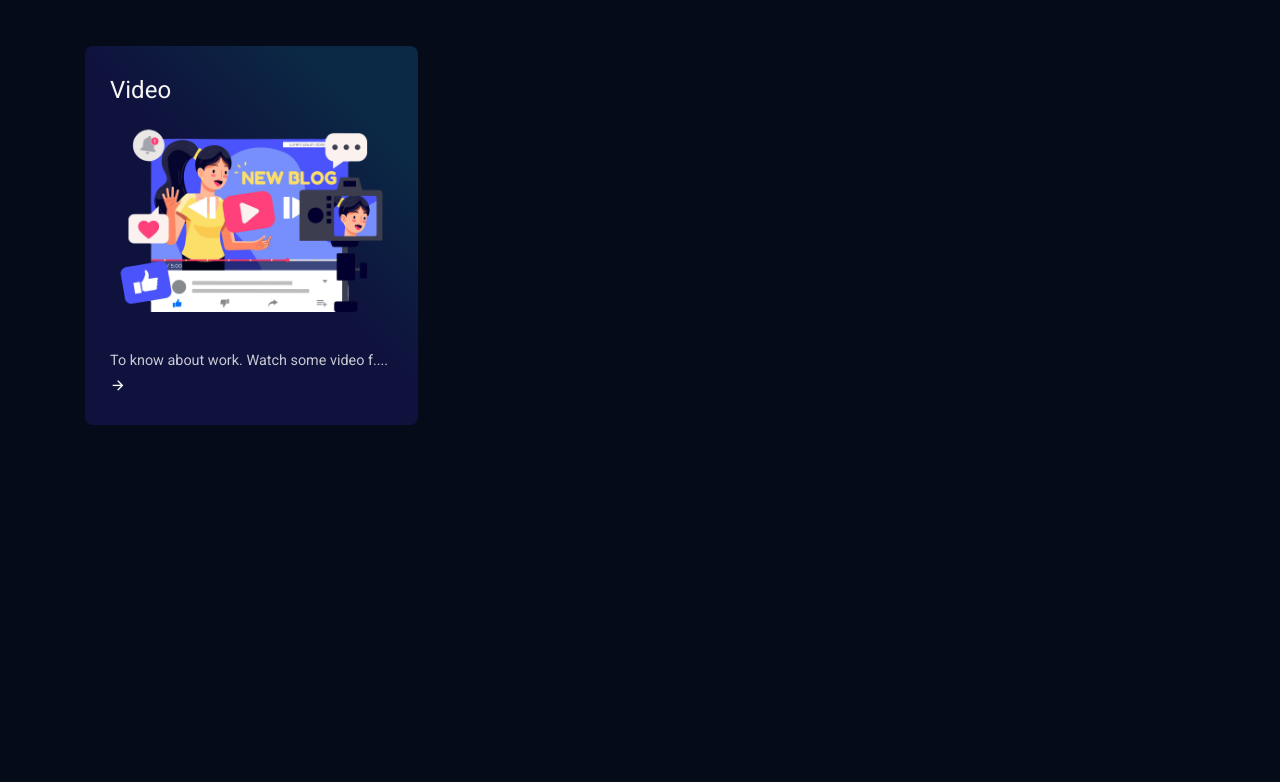
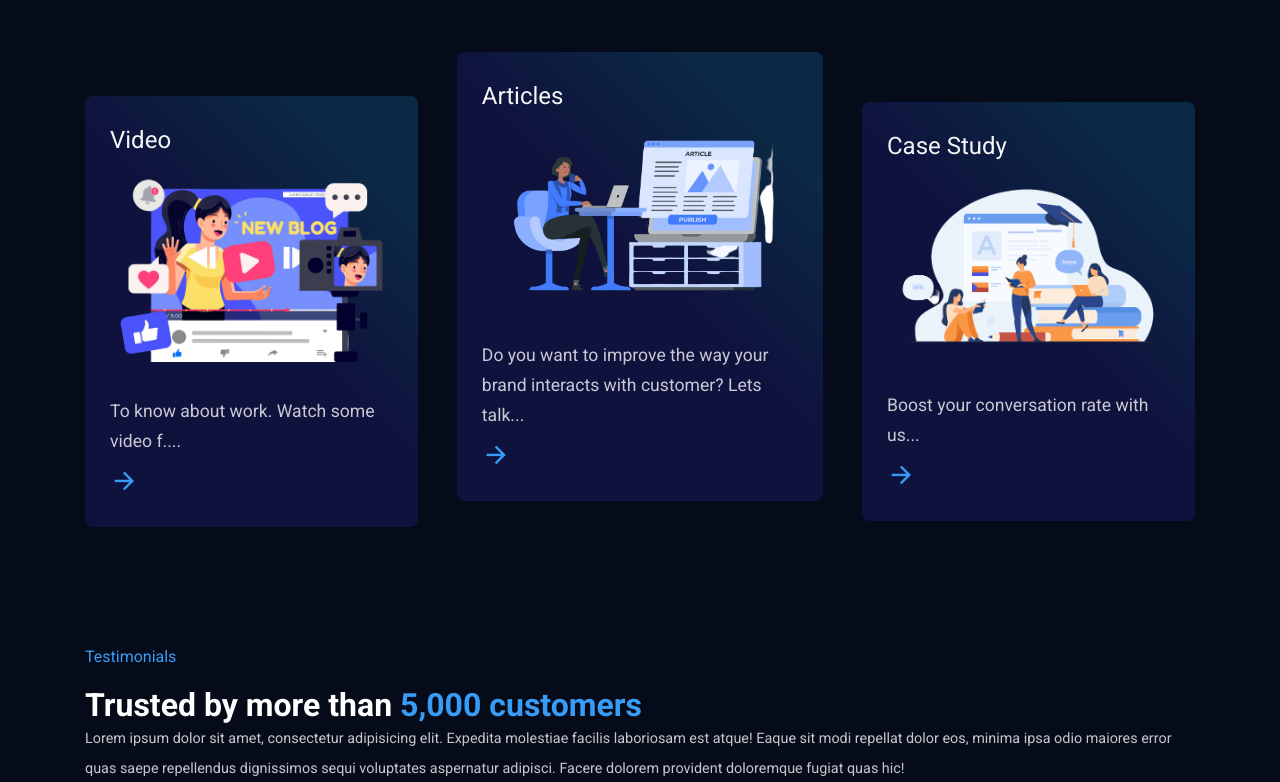
Before and after one commit to busari-mcode/Digital-agency, a React (Create React App) app: page / in a window 1280 px wide. Shown: the part 3020-3802 px from the top of the page. Before the commit the page ends 3505 px from the top, so only its background shows below. Built offline with nearby package versions, Linux system fonts and the light colour scheme.

Commit message:
new changes

```diff
--- a/public/index.html
+++ b/public/index.html
@@ -40,6 +40,6 @@
       To create a production bundle, use `npm run build` or `yarn build`.
     -->
 
-    <!-- continue from 1:21:00 -->
+    <!-- continue from 1:31:50 -->
   </body>
 </html>
--- a/src/App.js
+++ b/src/App.js
@@ -6,6 +6,7 @@ import Services from './components/UI/Services';
 import About from './components/UI/About';
 import Team from './components/UI/Team';
 import Blog from './components/UI/Blog';
+import Testimonial from './components/UI/Testimonial';
 
 function App() {
   return (
@@ -17,6 +18,7 @@ function App() {
       <About />
       <Team />
       <Blog />
+      <Testimonial />
     </>
   );
 }
--- a/src/components/UI/Blog.jsx
+++ b/src/components/UI/Blog.jsx
@@ -1,7 +1,31 @@
 import React from 'react';
 import '../../styles/blog.css';
 import videoImg from '../../images/video.png';
+import articleImg from '../../images/article.png';
+import caseStudy from '../../images/case-study.png';
 
+const blogData = [
+    {
+        imgUrl: videoImg,
+        title: 'Video',
+        desc: 'To know about work. Watch some video f....',
+        linkUrl: '#'
+    },
+
+    {
+        imgUrl: articleImg,
+        title: 'Articles',
+        desc: 'Do you want to improve the way your brand interacts with customer? Lets talk...',
+        linkUrl: '#'
+    },
+
+    {
+        imgUrl: caseStudy,
+        title: 'Case Study',
+        desc: 'Boost your conversation rate with us...',
+        linkUrl: '#'
+    },
+]
 const Blog = () => {
   return (
     <section>
@@ -15,20 +39,24 @@ const Blog = () => {
             </div>
 
             <div className="blog__wrapper">
-                <div className="blog__item">
-                    <h3>Video</h3>
+               {
+                    blogData.map((item, index) => (
+                    <div className="blog__item" key={index}>
+                        <h3>{item.title}</h3>
                         <div className="blog__img">
-                        <img src={videoImg} alt="" />
+                            <img src={item.imgUrl} alt="" />
                         </div>
-                    <p className="description">
-                        To know about work. Watch some video f....
+                        <p className="description blog__desc">
+                            {item.desc}
                         </p>
                         <div>
-                        <a href="#" className="learn__more">
+                            <a href={item.linkUrl} className="learn__more">
                                 <i className="ri-arrow-right-line"></i>
                             </a>
                         </div>
                     </div>
+                    ))
+               }
             </div>
         </div>
     </section>
--- /dev/null
+++ b/src/components/UI/Testimonial.jsx
@@ -0,0 +1,43 @@
+import React from 'react';
+import '../../styles/testimonial.css';
+import Slider from 'react-slick';
+import ava01 from '../../images/ava-1.jpg';
+import ava02 from '../../images/ava-1.jpg';
+import ava03 from '../../images/ava-1.jpg';
+
+const Testimonial = () => {
+  return (
+    <section>
+        <div className="container">
+            <div className="slider__content-top">
+                <h6 className="subtitle">Testimonials</h6>
+                <h2>Trusted by more than <span className="highlight">5,000 customers</span></h2>
+            </div>
+
+            <div className="slider__wrapper">
+                <div className="slider__item">
+                <p className="description">
+                    Lorem ipsum dolor sit amet, consectetur adipisicing elit.
+                    Expedita molestiae facilis laboriosam est atque! Eaque sit
+                    modi repellat dolor eos, minima ipsa odio maiores error quas
+                    saepe repellendus dignissimos sequi voluptates aspernatur
+                    adipisci. Facere dolorem provident doloremque fugiat quas hic!
+                </p>
+
+                <div className="customer__details">
+                    <div className="customer__img">
+                        <img src={ava01} alt="" />
+                    </div>
+
+                    <div>
+                        <h5 className="customer__name">Jhon Doe</h5>
+                    </div>
+                </div>
+                </div>
+            </div>
+        </div>
+    </section>
+  )
+}
+
+export default Testimonial
--- a/src/styles/blog.css
+++ b/src/styles/blog.css
@@ -1,6 +1,6 @@
 .blog__top-content {
     text-align: center;
-    margin-bottom: 50px;
+    margin-bottom: 100px;
 }
 
 .blog__item {
@@ -8,6 +8,7 @@
     padding: 30px 25px;
     background: var(--card-bg);
     border-radius: 0.5rem;
+    cursor: pointer;
 }
 
 .blog__item h3 {
@@ -24,3 +25,30 @@
 .blog__img img {
     width: 100%;
 }
+
+.blog__desc {
+    font-size: 1.1rem;
+    margin-bottom: 10px;
+}
+
+.learn__more i {
+    font-size: 1.8rem;
+    color: var(--primary-color);
+    cursor: pointer;
+}
+
+.blog__wrapper {
+    display: flex;
+    align-items: center;
+    justify-content: space-between;
+}
+
+.blog__item:nth-child(2) .blog__img {
+    margin-top: -100px;
+    margin-bottom: -10px;
+}
+
+.blog__item:nth-child(2) {
+    width: 33%;
+    margin-top: -70px;
+}
```
Also changed, not shown: src/styles/testimonial.css (added). Lines whose indentation alone changed are shown as unchanged.
